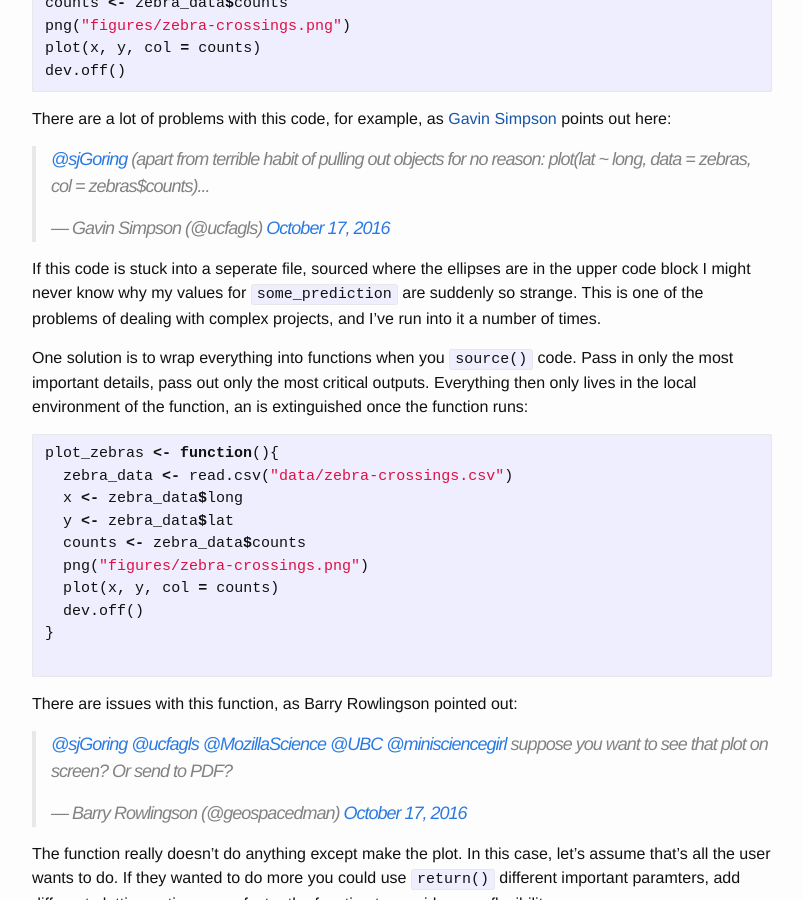
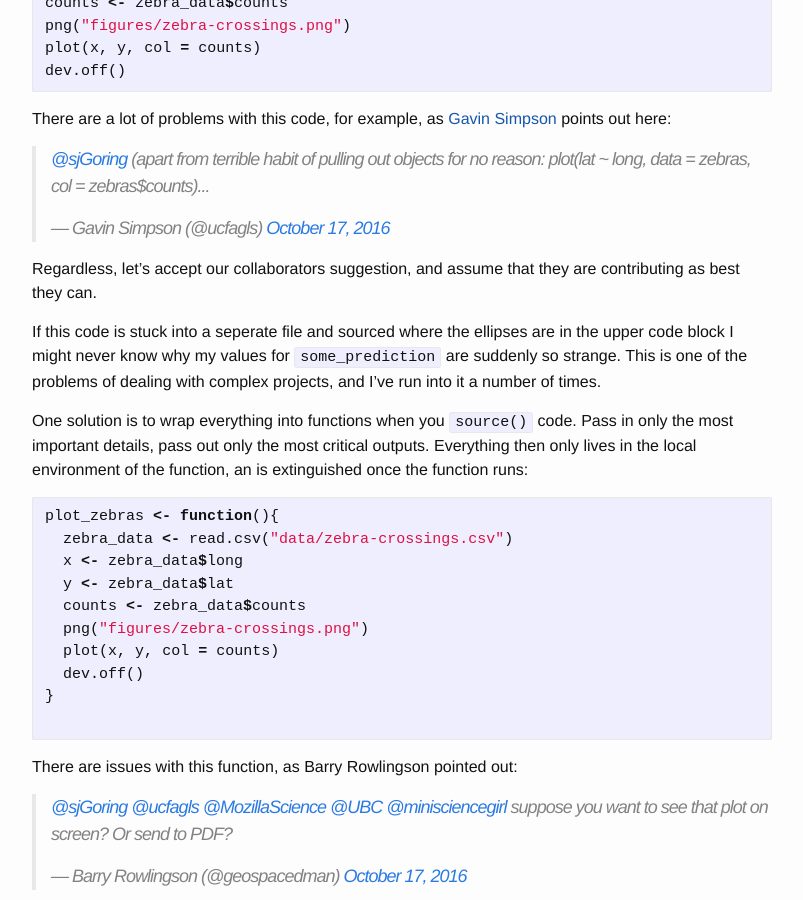
Before and after one commit to SimonGoring/simongoring.github.io, a Jekyll site: the page built from _resources/R_style.md, in a window 1280 px wide and 900 px high, scrolled down 1944 px. Shown: the whole window, without its empty margins (238-1041 px from the left). Built offline with Jekyll 4.4.1, drawn with Linux system fonts in a browser that asks for light colours; comment, search, counter and statistics services are not loaded.

Commit message:
Another small fix

```diff
--- a/_resources/R_style.md
+++ b/_resources/R_style.md
@@ -83,7 +83,9 @@ There are a lot of problems with this code, for example, as [Gavin Simpson]() po
 <blockquote class="twitter-tweet" data-lang="en"><p lang="en" dir="ltr"><a href="https://twitter.com/sjGoring">@sjGoring</a> (apart from terrible habit of pulling out objects for no reason: plot(lat ~ long, data = zebras, col = zebras$counts)...</p>&mdash; Gavin Simpson (@ucfagls) <a href="https://twitter.com/ucfagls/status/788114990045630464">October 17, 2016</a></blockquote>
 <script async src="//platform.twitter.com/widgets.js" charset="utf-8"></script>
 
-If this code is stuck into a seperate file, sourced where the ellipses are in the upper code block I might never know why my values for `some_prediction` are suddenly so strange.  This is one of the problems of dealing with complex projects, and I've run into it a number of times.
+Regardless, let's accept our collaborators suggestion, and assume that they are contributing as best they can.
+
+If this code is stuck into a seperate file and sourced where the ellipses are in the upper code block I might never know why my values for `some_prediction` are suddenly so strange.  This is one of the problems of dealing with complex projects, and I've run into it a number of times.
 
 One solution is to wrap everything into functions when you `source()` code.  Pass in only the most important details, pass out only the most critical outputs.  Everything then only lives in the local environment of the function, an is extinguished once the function runs:
 
```
